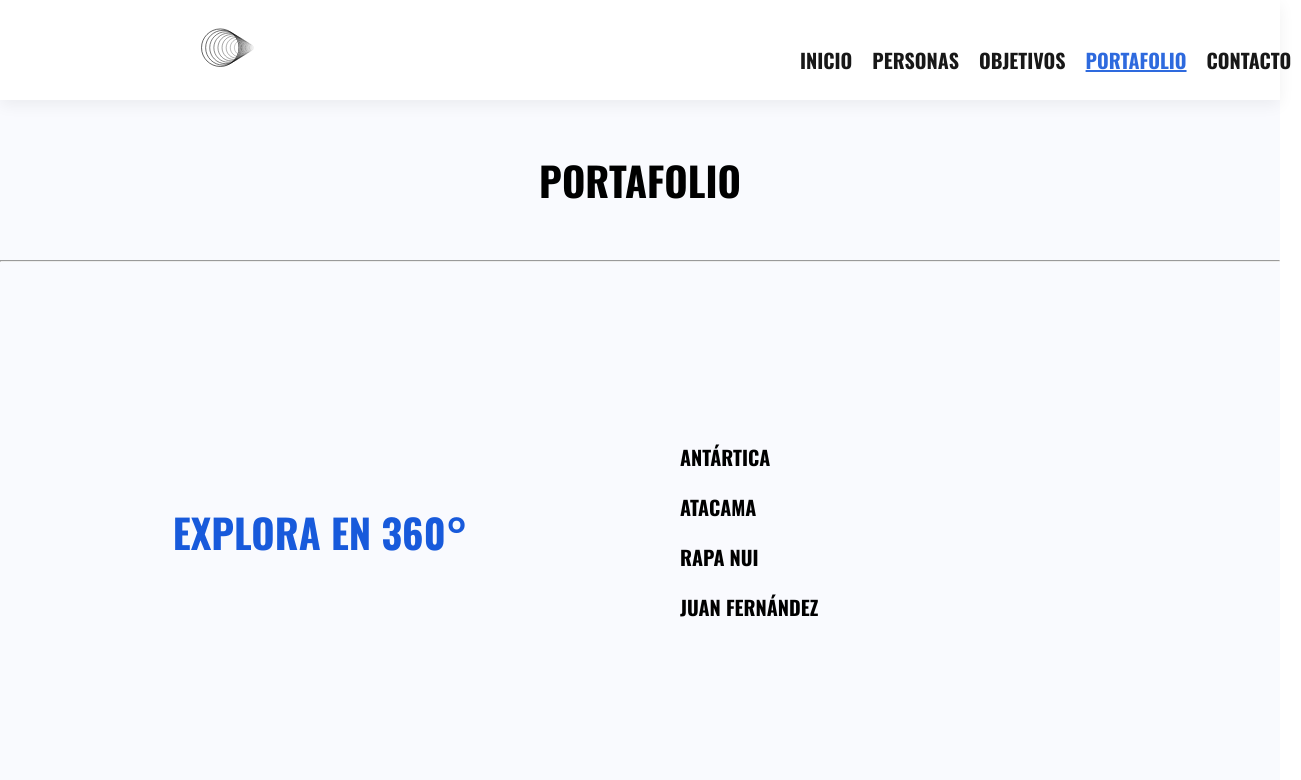
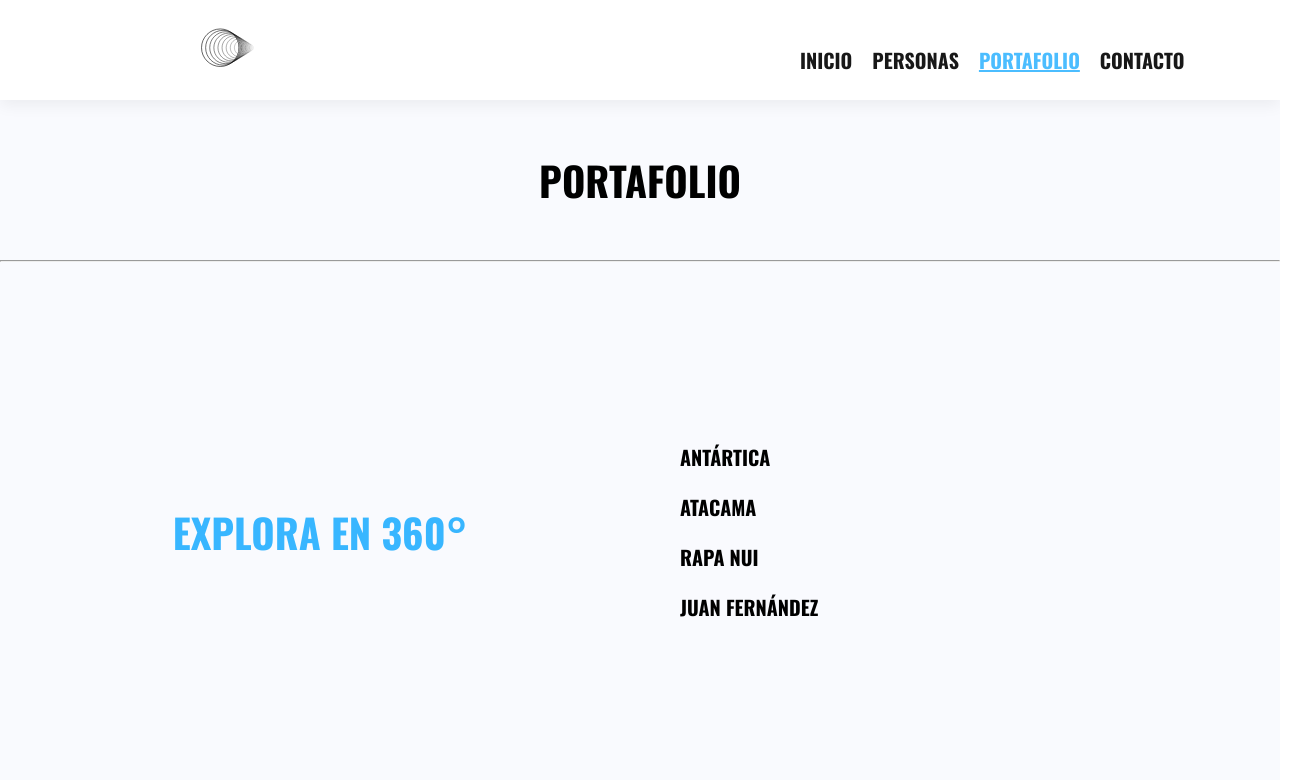
Before and after one commit to cassnova/crea-planeta, a React (Create React App) app: page /portafolio in a window 1280 px wide. Shown: the top 780 px of the page, 1301 px wide, since content can reach past the window. Built offline with nearby package versions, Linux system fonts and the light colour scheme.

Commit message:
added min changes

```diff
--- a/src/App.css
+++ b/src/App.css
@@ -1,7 +1,7 @@
 @import url("https://fonts.googleapis.com/css2?family=Oswald:wght@400;700&display=swap");
 
 :root {
-  --primary: #185adb;
+  --primary: #38b6ff;
   --secondary: #009eff;
   --white: #ffffff;
   --black: #000000;
--- a/src/components/Navbar2.jsx
+++ b/src/components/Navbar2.jsx
@@ -30,11 +30,11 @@ const Nav = () => {
             PERSONAS
           </NavLink>
         </li>
-        <li>
+        {/* <li>
           <NavLink style={navLinkStyles} to="/objetivos">
             OBJETIVOS
           </NavLink>
-        </li>
+        </li> */}
         <li>
           <NavLink style={navLinkStyles} to="/portafolio">
             PORTAFOLIO
--- a/src/pages/Portafolio/Portafolio.jsx
+++ b/src/pages/Portafolio/Portafolio.jsx
@@ -12,7 +12,13 @@ const Portafolio = () => {
       transition={{ duration: 0.5, ease: "easeOut" }}
     >
       <Nav />
-      <h2>PORTAFOLIO</h2>
+      <m.h2
+        initial={{ x: -100 }}
+        animate={{ x: 0 }}
+        transition={{ duration: 1.5 }}
+      >
+        PORTAFOLIO
+      </m.h2>
       <hr />
       <section>
         <div className="explora-container">
```
